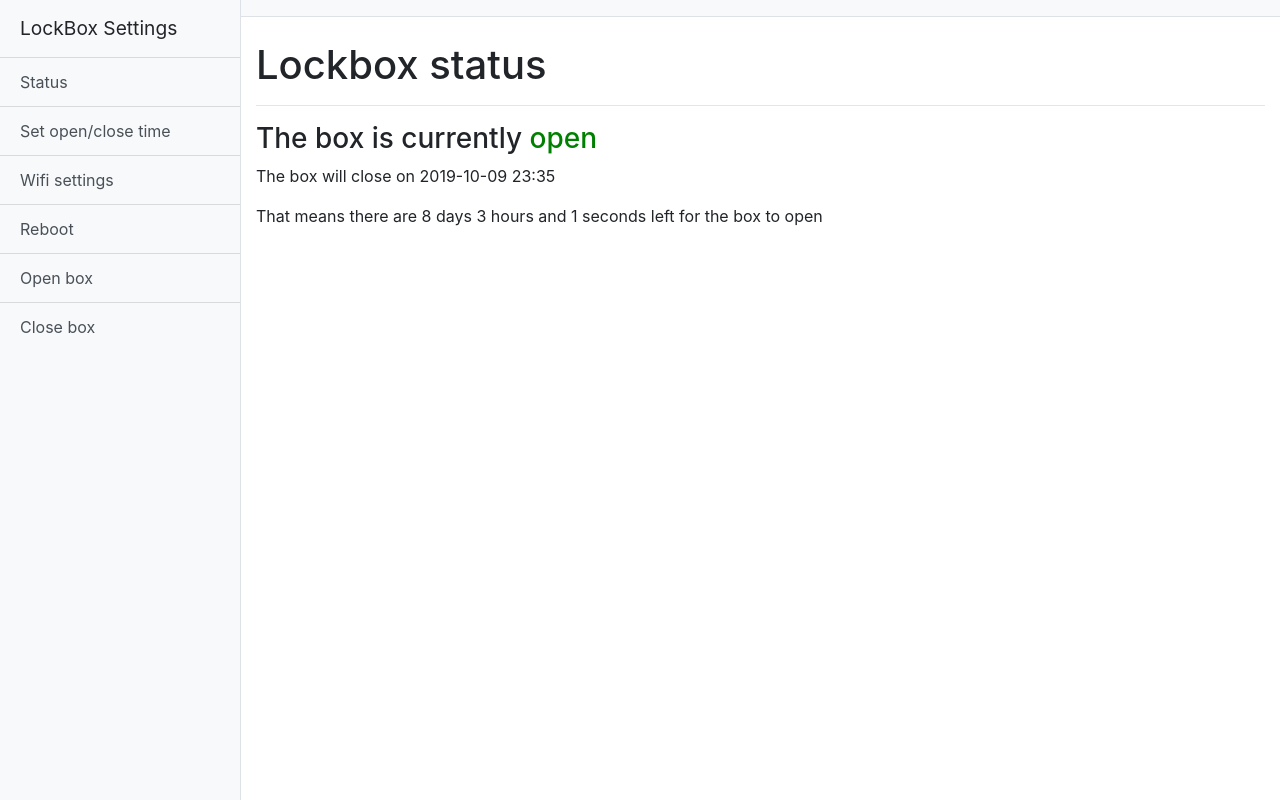
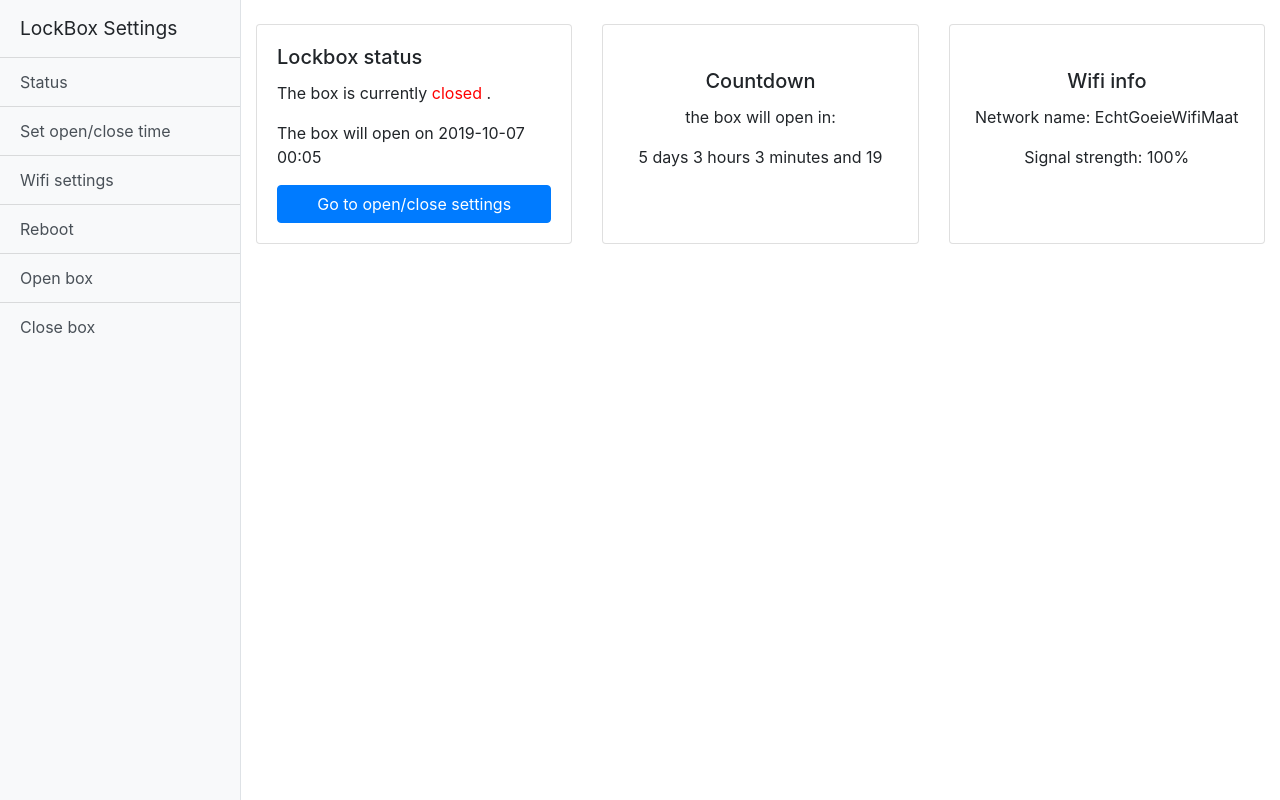
Before and after one commit to cedric5/LockBox, a Flask app: page / in a window 1280 px wide. Run offline with Flask 2, Linux system fonts and the light colour scheme; some libraries are stand-ins or nearby versions.

Commit message:
shitload of stuff (some validation, fixing countdown, a lot of design reboot page etc etc)

```diff
--- a/app.py
+++ b/app.py
@@ -2,9 +2,10 @@ import json
 from datetime import date
 from flask import Flask, render_template
 from flask import request
-from dateutil import parser
+from dateutil import relativedelta
 import pdb
-# from flask_debug import Debug
+from datetime import datetime, time
+from time import sleep
 import os
 import datetime
 
@@ -31,29 +32,50 @@ def render_page(page, page_data):
     return rendered
 
 
+def dateDiffInSeconds(date1, date2):
+    timedelta = date2 - date1
+    return timedelta.days * 24 * 3600 + timedelta.seconds
+
+
+def daysHoursMinutesSecondsFromSeconds(seconds):
+    minutes, seconds = divmod(seconds, 60)
+    hours, minutes = divmod(minutes, 60)
+    days, hours = divmod(hours, 24)
+    return (days, hours, minutes, seconds)
+
+
 def time_left(box_status):
-    open_close_date = parser.parse(get_config(box_status + '_time'))
-    today = datetime.datetime.now()
-    if box_status == "closed":
-        delta = today - open_close_date
-    elif box_status == "open":
-        delta = open_close_date - today
-    else:
-        return "error date not set"
-    hours = delta.seconds / 3600
-    seconds = (delta.microseconds / 1000) / 1000
-    return str(delta.days) + ' days ' + str(round(hours)) + ' hours and ' + str(round(seconds)) + ' seconds'
+    if box_status == "closed": open_close_time = get_config('open_time')
+    if box_status == "open": open_close_time = get_config('close_time')
+
+    time_to_compare = datetime.datetime.strptime(open_close_time, '%Y-%m-%d %H:%M')
+    now = datetime.datetime.now()
+    return daysHoursMinutesSecondsFromSeconds(dateDiffInSeconds(now, time_to_compare))
 
 
 @app.route("/")
 def show_main_page():
     box_status = get_config("box_status")
-    open_close_time = get_config(box_status + '_time')
-    time_left_days = time_left(box_status)
+    if box_status == "closed":
+        future_box_status = 'open'
+    else:
+        future_box_status = "close"
+
+    open_time = get_config("open_time")
+    close_time = get_config("close_time")
+    wifi_ssid = get_config("wifi_ssid")
+    wifi_strength = get_config("wifi_strength")
+    time_left_arr = time_left(box_status)
+    print(time_left_arr)
 
     template_data = {
-        'content': render_page("status", {'box_status': get_config("box_status"), 'open_close_time': open_close_time,
-                                          "time_left": time_left_days})
+        'content': render_page("status",
+                               {'box_status': box_status,
+                                "future_box_status": future_box_status,
+                                'open_time': open_time,
+                                "close_time": close_time,
+                                "time_left": time_left_arr,
+                                "wifi_ssid": wifi_ssid})
     }
 
     return render_template('main.html', **template_data)
@@ -83,35 +105,61 @@ def show_reboot_page():
         'content': content_html
     }
     return render_template('main.html', **template_data)
+@app.route("/reboot-device")
+def reboot_device():
+    os.system("reboot")
+    return render_template("wait-for-reboot.html")
 
 
 @app.route("/open-close")
-def open_close():
+def show_open_close_page():
+    alert = open_close_page_alert()
     content_html = open("templates/open-close-settings.html").read()
     template_data = {
-        'content': content_html
+        'content': render_page("open-close-settings",
+                               {"open_time": get_config('open_time'),
+                                "close_time": get_config("close_time"),
+                                "box_status": get_config("box_status"),
+                                "alert": alert[1],
+                                "alert_type": alert[0]
+                                })
     }
     return render_template('main.html', **template_data)
+
+
+def open_close_page_alert():
+    if get_config('box_status') == "closed":
+        return "danger", "The box is closed, you can not change these settings until the box opens at the set time"
+    else:
+        return "", ""
 
 
 @app.route("/open-box")
 def open_box():
     os.system("~/open_box.py")
+    write_config("box_status", "open")
     return "Box open script called"
 
 
 @app.route("/close-box")
 def close_box():
-    write_config("testaa", "oopenn")
-    print('Hello world!')
     os.system("~/close_box.py")
+    write_config("box_status", "closed")
     return "Box close script called"
 
 
 @app.route("/set-time")
 def set_open_time():
-    write_config("open_time", request.args.get('open'))
-    write_config("close_time", request.args.get('close'))
-    print(request.args.get('open'))
-    print(request.args.get('close'))
-    return "Set box open time script called"
+    if get_config("box_status") == "open":
+        write_config("open_time", request.args.get('open'))
+        write_config("close_time", request.args.get('close'))
+        return "Open/closing times are set!"
+    else:
+        return "The box is closed! You can not change these settings now"
+
+
+@app.route("/set-wifi")
+def set_wifi():
+    write_config("wifi_ssid", request.args.get('wifi_ssid'))
+    write_config("wpa2", request.args.get('wpa2'))
+    return "Set wifi settings saved!"
--- a/settings.json
+++ b/settings.json
@@ -1 +1 @@
-{"open_time": "2019-10-09 23:35", "close_time": "2019-10-02 22:34", "wifi_ssid": "EchtGoeieWifiMaat", "wifi_wpa2": "HOERRRR", "box_status": "open", "testaa": "oopenn"}
+{"close_time": "2019-10-04 00:05", "open_time": "2019-10-07 00:05", "closed_time": "2019-10-03 09:45", "wifi_wpa2": "JEEEJ", "wifi_ssid": "EchtGoeieWifiMaat", "box_status": "closed", "wifi_strength": 5}
--- a/templates/main.html
+++ b/templates/main.html
@@ -7,6 +7,11 @@
   <meta name="viewport" content="width=device-width, initial-scale=1, shrink-to-fit=no">
   <meta name="description" content="">
   <meta name="author" content="">
+  <link href="static/css/bootstrap.min.css" rel="stylesheet">
+  <script src="static/jquery/jquery.min.js"></script>
+  <script src="http://ajax.googleapis.com/ajax/libs/jquery/1.9.1/jquery.min.js"></script>
+  <script src="static/js/bootstrap.bundle.min.js"></script><!-- BS JavaScript -->
+<script type="text/javascript" src="static/js/bootstrap.js"></script>
 
   <title>Simple Sidebar - Start Bootstrap Template</title>
 
@@ -35,11 +40,15 @@
 				padding: 0 5px;
 			}
 		}
+        @media only screen and (min-width: 800px) {
+            .navbar {
+                display: none;
+            }
+}
 </style>
 <body>
 
   <div class="d-flex" id="wrapper">
-
     <!-- Sidebar -->
         <div class="bg-light border-right" id="sidebar-wrapper">
             <div class="sidebar-heading">LockBox Settings</div>
@@ -57,12 +66,15 @@
     <!-- Page Content -->
     <div id="page-content-wrapper">
 
-      <nav class="navbar navbar-expand-lg navbar-light bg-light border-bottom">
+      <nav id="navbar" class="navbar navbar-expand-lg navbar-light bg-light border-bottom">
 
         <button class="navbar-toggler" id="menu-toggle" type="button">
           <span class="navbar-toggler-icon"></span>
         </button>
       </nav>
+<div class="spinner-border" role="status">
+  <span class="sr-only">Loading...</span>
+</div>
         {{ content|safe }}
     </div>
     <!-- /#page-content-wrapper -->
@@ -71,8 +83,6 @@
   <!-- /#wrapper -->
 
   <!-- Bootstrap core JavaScript -->
-  <script src="static/jquery/jquery.min.js"></script>
-  <script src="static/js/bootstrap.bundle.min.js"></script>
 
   <!-- Menu Toggle Script -->
   <script>
@@ -82,10 +92,9 @@
     });
   </script>
 
-<script src="//ajax.googleapis.com/ajax/libs/jquery/1.9.1/jquery.min.js"></script>
 <script type=text/javascript>
         $(function() {
-          $('a#test').bind('click', function() {
+          $('a#open-box').bind('click', function() {
             $.getJSON('/open-box',
                 function(data) {
               //do nothing
--- a/templates/reboot.html
+++ b/templates/reboot.html
@@ -2,5 +2,5 @@
         <h1 class="mt-4">Reboot the LockBox</h1>
           <hr>
         <p>This will <bold>not</bold> open the box or reset open/closing times.</p>
-          <button type="button" id="save" class="btn btn-danger btn-block">Reboot</button>
+        <a href="/reboot-device" class="btn btn-danger btn-block">Reboot</a>
       </div>
--- a/templates/status.html
+++ b/templates/status.html
@@ -1,15 +1,54 @@
-      <div class="container-fluid">
-        <h1 class="mt-4">Lockbox status</h1>
-          <hr>
-          {% if box_status == 'closed' %}
-              <h3> The box is currently <font color="red">{{ box_status }}</font></h3>
-          {% else %}
-              <h3> The box is currently <font color="green">{{ box_status }}</font></h3>
-          {% endif %}
-          {% if box_status == 'closed' %}
-            <p>The box will open on {{ open_close_time }}</p>
-          {% elif box_status == 'open' %}
-            <p>The box will close on {{ open_close_time }}</p>
-          {% endif %}
-        <p> That means there are {{ time_left }} left for the box to {{ box_status }}</p>
-      </div>
+<style>
+    @media only screen and (max-width: 1200px) {
+        .countdown_card {}
+    }
+
+    .countdown_card {
+        min-height: 5000px;
+    }
+
+</style>
+<div class="container-fluid">
+    <br>
+    <div class="card-deck">
+  <div class="card">
+    <div class="card-body">
+      <h5 class="card-title">Lockbox status</h5>
+      <p>
+                          {% if box_status == 'closed' %}
+                The box is currently <span style="color: red; ">{{ box_status }}</span>
+                {% else %}
+                The box is currently <span style="color: green; ">{{ box_status }}</span>
+                {% endif %}.</p>
+                            <p class="card-text">
+                                {% if box_status == 'closed' %} {% if open_time %}
+                                <p>The box will open on {{ open_time }}</p>
+                                {% endif %} {% elif box_status == 'open' %} {% if close_time %}
+                                <p>The box will close on {{ close_time }}</p>
+                                {% endif %} {% endif %}
+                            </p>
+                            <a href="/open-close" class="btn btn-primary btn-block">Go to open/close settings</a>
+    </div>
+  </div>
+  <div class="card text-center">
+    <div class="card-body">
+        <br>
+      <h5 class="card-title">Countdown</h5>
+      <p class="card-text">the box will {{ future_box_status }} in:</p>
+        <p class="card-text">{{ time_left[0] }} days {{ time_left[1] }} hours {{ time_left[2] }} minutes and {{ time_left[3] }}
+</p>
+    </div>
+  </div>
+  <div class="card text-center">
+    <div class="card-body">
+        <br>
+      <h5 class="card-title">Wifi info</h5>
+      <p class="card-text">Network name: {{ wifi_ssid }}</p>
+        <p class="card-text">
+        Signal strength: 100%
+        </div>
+        </p>
+    </div>
+  </div>
+</div>
+</div>
```
Also changed, not shown: templates/open-close-settings.html (+50 -13 lines), templates/wait-for-reboot.html (added, +133 -0 lines), templates/wifi-settings.html (+40 -3 lines), test.html (added, +36 -0 lines), static/square.png (added).
